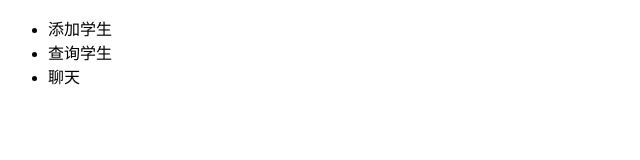
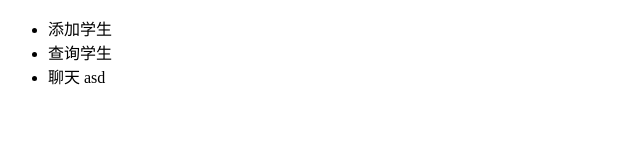
Before and after one commit to liut117/student1, a plain HTML site: page index.html in a window 1280 px wide. Shown: the full height of the page, 0-640 px from the left. Drawn offline with Linux system fonts and the light colour scheme.

Commit message:
重新修改聊天功能

```diff
--- a/index.html
+++ b/index.html
@@ -7,7 +7,7 @@
 	<ul>
 		<li>添加学生</li>
 		<li>查询学生</li>
-		<li>聊天</li>
+		<li>聊天 asd</li>
 	</ul>
 </body>
 </html>
```
